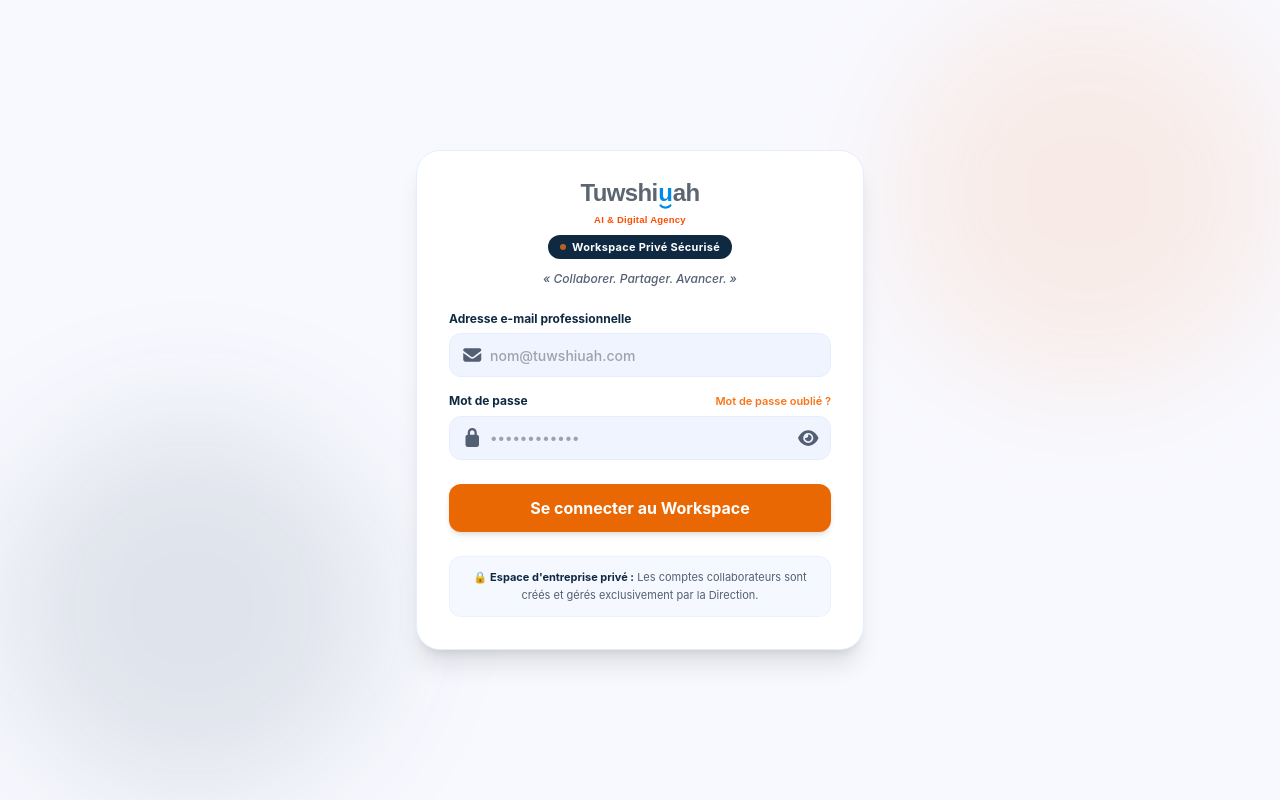
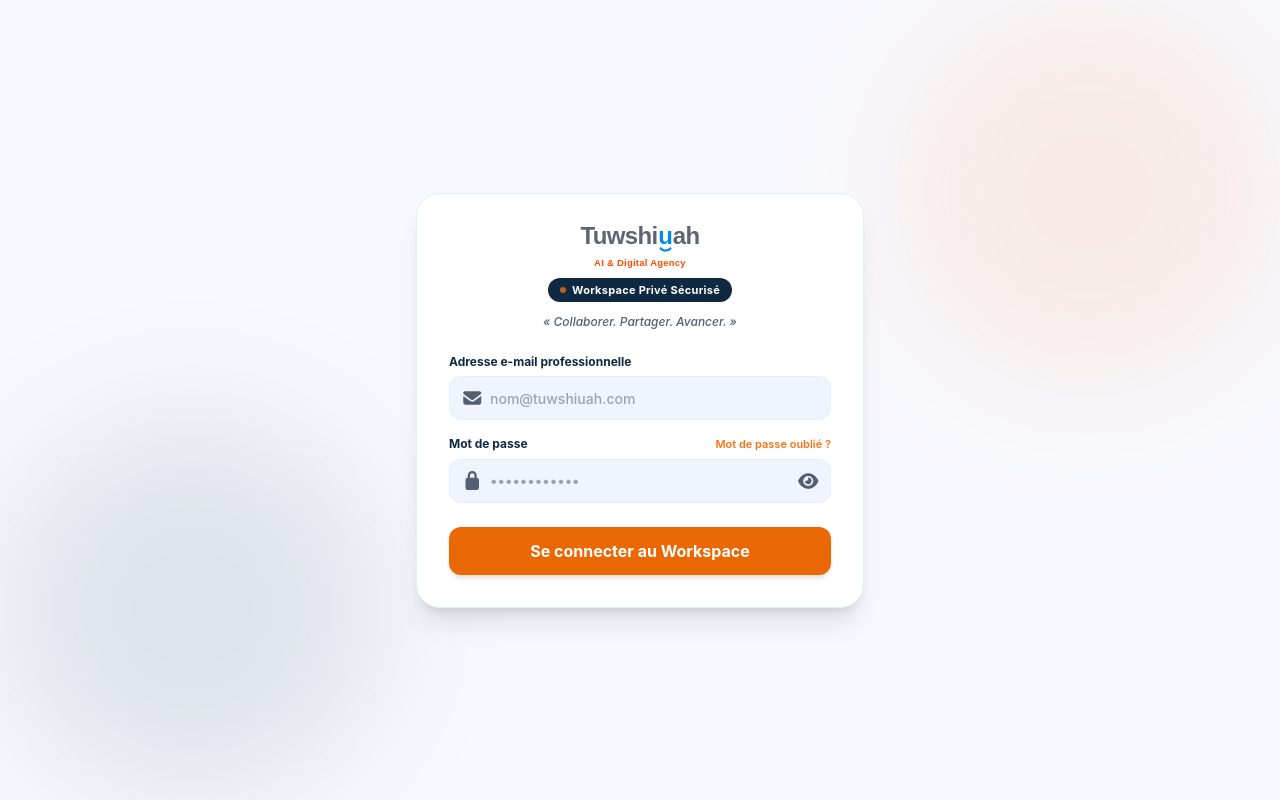
Before and after one commit to samirasoumahoro72-netizen/tuws4-workspace, a React (Vite) app: page /login in a window 1280 px wide. Built offline with nearby package versions, Linux system fonts and the light colour scheme; no server answers.

Commit message:
fix(login): remove enterprise security note from login card

```diff
--- a/src/pages/auth/LoginPage.tsx
+++ b/src/pages/auth/LoginPage.tsx
@@ -414,12 +414,6 @@
           </form>
         )}
 
-        {/* Note de sécurité entreprise */}
-        <div className="p-3 rounded-xl bg-surface-container-low/60 border border-surface-container/60 text-center">
-          <p className="text-[11px] text-secondary leading-relaxed">
-            🔒 <strong className="text-primary-container">Espace d'entreprise privé :</strong> Les comptes collaborateurs sont créés et gérés exclusivement par la Direction.
-          </p>
-        </div>
       </div>
     </div>
   );
```
